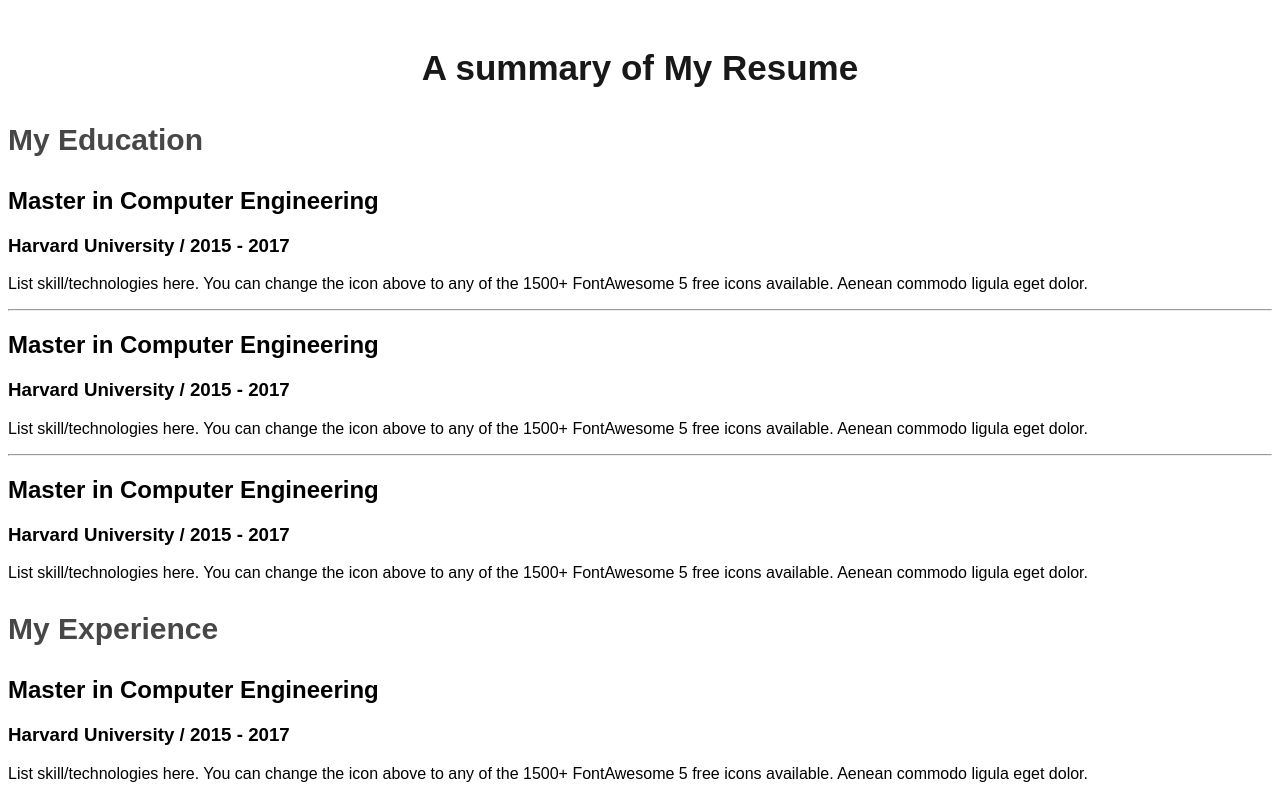
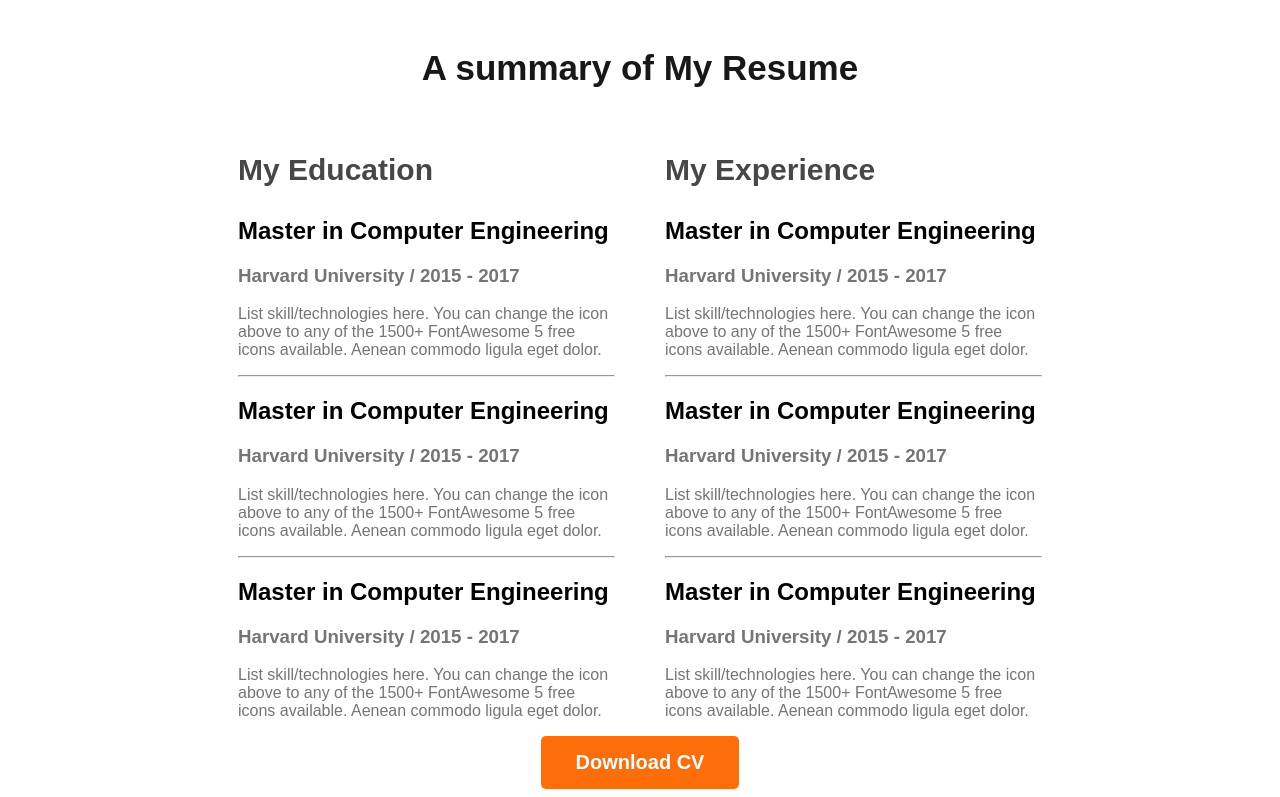
Before and after one commit to Naofin/web-developer-portfolio, a plain HTML site: page index.html in a window 1280 px wide. Shown: the part 2320-3117 px from the top of the page. Drawn offline with Linux system fonts and the light colour scheme.

Commit message:
finished the resume

```diff
--- a/index.html
+++ b/index.html
@@ -163,6 +163,9 @@
                     </div>
                 </div>
             </div>
+            <div class="download-cv">
+                <button class="btn-primary">Download CV</button>
+            </div>
 
         </section>
 
--- a/styles/portfolio.css
+++ b/styles/portfolio.css
@@ -170,3 +170,14 @@ main section {
     font-weight: 700;
     line-height: normal;
 }
+.resume-container {
+    display: flex;
+    padding: 0 230px;
+    gap: 50px;
+}
+.resume-item-institute, .resume-item-description {
+    color: #757575;
+}
+.download-cv {
+   text-align: center;
+}
```
